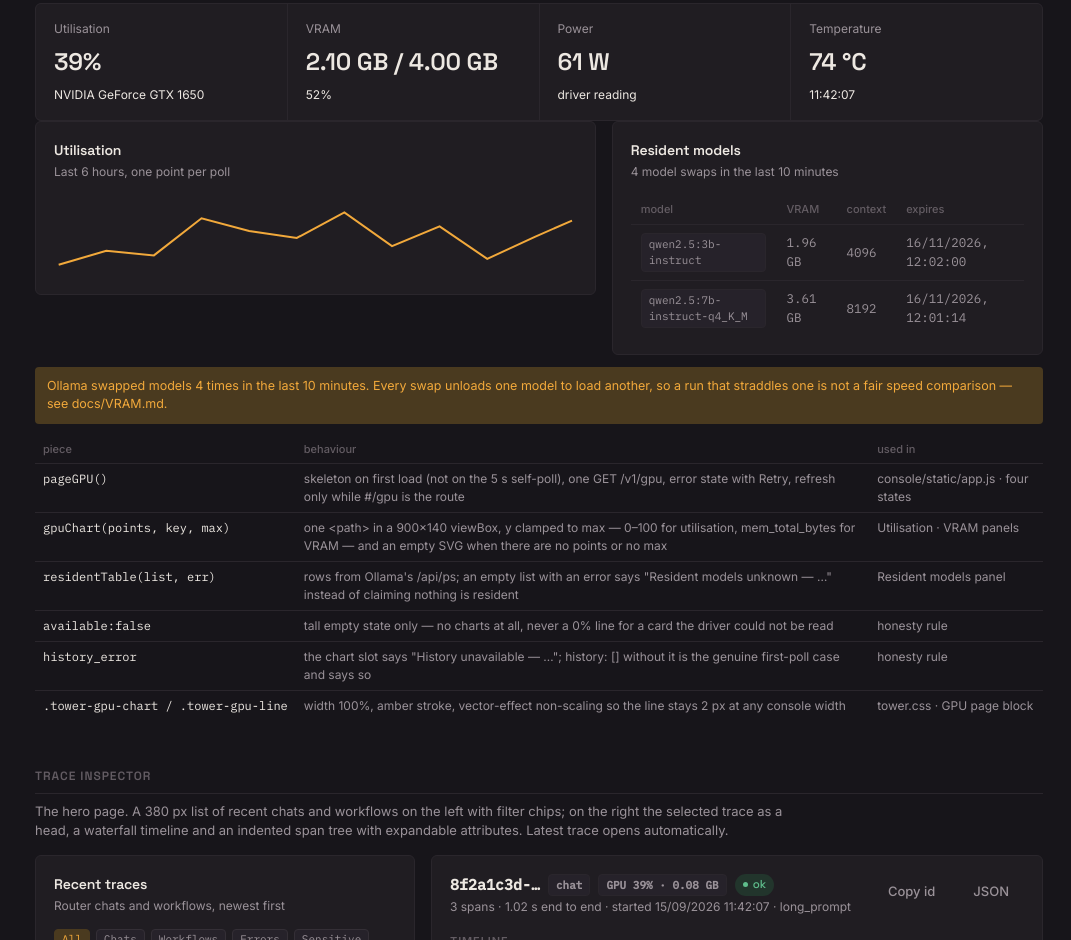
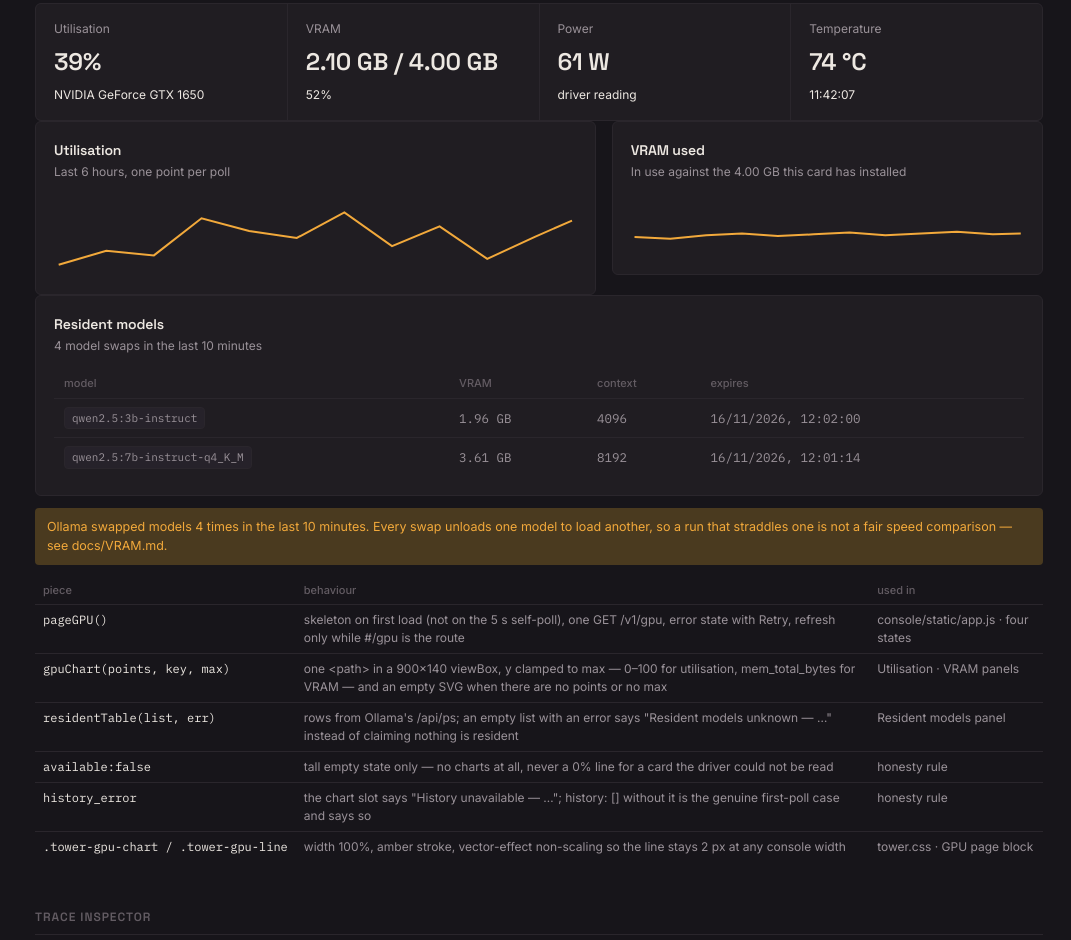
Before and after one commit to yosrikhiari/AgentOps, a plain HTML site: page docs/tower-design-system.html in a window 1280 px wide. Shown: the part 5499-6439 px from the top of the page, without its empty margins (209-1280 px from the left). Drawn offline with Linux system fonts and the light colour scheme.

Commit message:
Show the GPU page's panels in the stated order
The design-system example put the resident table beside a chart; the page it documents stacks two charts and then the table. The example is the contract, so it now shows both charts and the table in the page's own order.

```diff
--- a/docs/tower-design-system.html
+++ b/docs/tower-design-system.html
@@ -312,6 +312,11 @@
             <svg class="tower-gpu-chart" viewBox="0 0 900 140" role="img" aria-label="GPU utilisation over the last six hours"><path class="tower-gpu-line" d="M8 120 L90 96 L172 104 L254 40 L336 62 L418 74 L500 30 L582 88 L664 54 L746 110 L828 72 L892 44"/></svg>
           </section>
           <section class="tower-panel">
+            <div class="tower-panel-head"><div><h3>VRAM used</h3><div class="tower-panel-sub">In use against the 4.00 GB this card has installed</div></div></div>
+            <svg class="tower-gpu-chart" viewBox="0 0 900 140" role="img" aria-label="VRAM used over the last six hours"><path class="tower-gpu-line" d="M8 96 L90 100 L172 92 L254 88 L336 94 L418 90 L500 86 L582 92 L664 88 L746 84 L828 90 L892 88"/></svg>
+          </section>
+        </div>
+        <section class="tower-panel">
           <div class="tower-panel-head"><div><h3>Resident models</h3><div class="tower-panel-sub">4 model swaps in the last 10 minutes</div></div></div>
           <table class="tower-table">
             <thead><tr><th>model</th><th>VRAM</th><th>context</th><th>expires</th></tr></thead>
@@ -321,7 +326,6 @@
             </tbody>
           </table>
         </section>
-        </div>
         <div class="tower-note">Ollama swapped models 4 times in the last 10 minutes. Every swap unloads one model to load another, so a run that straddles one is not a fair speed comparison — see docs/VRAM.md.</div>
         <table class="ds-spec">
           <tr><th>piece</th><th>behaviour</th><th>used in</th></tr>
```
Lines whose indentation alone changed are shown as unchanged.
